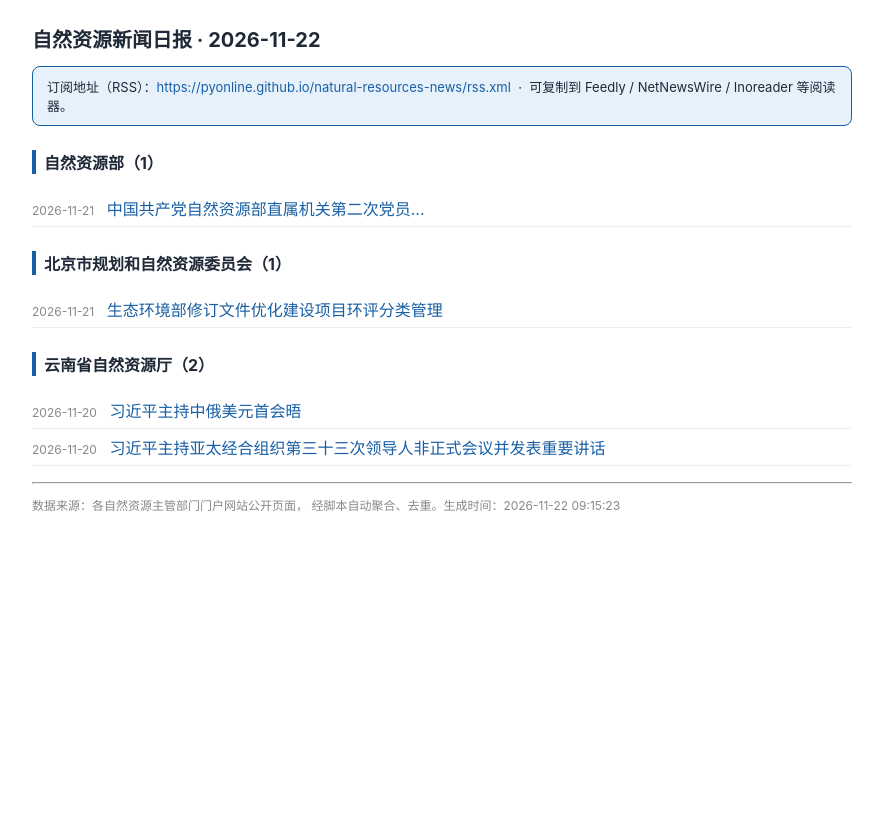
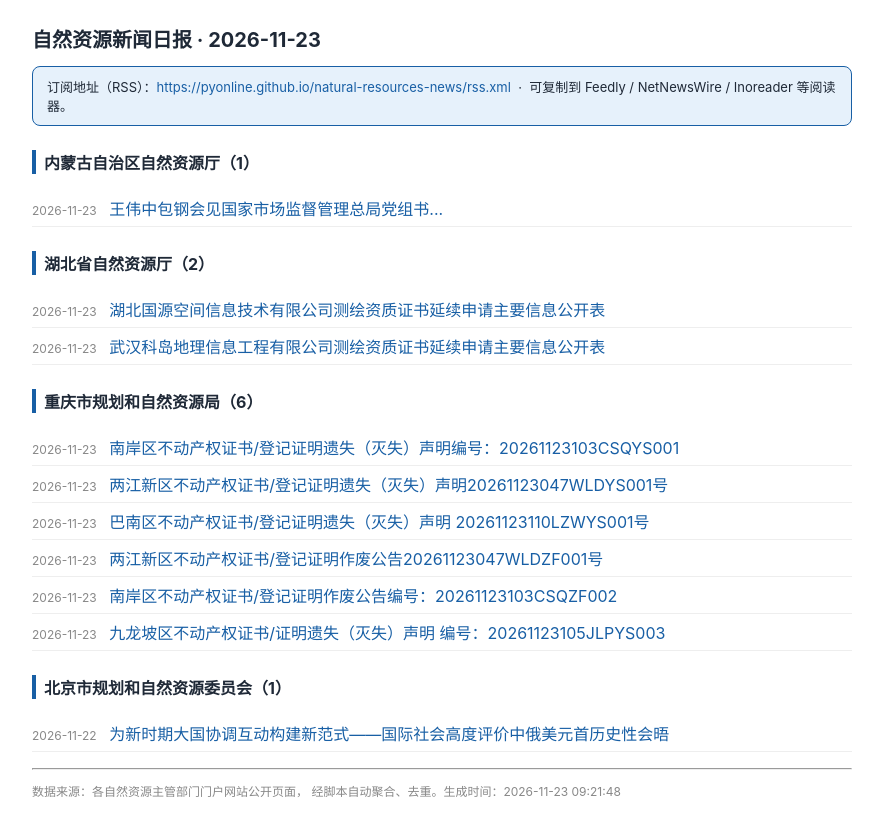
Before and after one commit to pyonline/natural-resources-news, a plain HTML site: page index.html in a window 1280 px wide. Shown: the whole page, without its empty margins (198-1081 px from the left). Before the commit the page ends 800 px from the top, so only its background shows below. Drawn offline with Linux system fonts and the light colour scheme.

Commit message:
update index.html 2026-11-23

```diff
--- a/index.html
+++ b/index.html
@@ -3,7 +3,7 @@
 <head>
 <meta charset="utf-8">
 <meta name="viewport" content="width=device-width, initial-scale=1">
-<title>自然资源新闻日报 · 2026-11-22</title>
+<title>自然资源新闻日报 · 2026-11-23</title>
 <style>
   body { font-family: -apple-system, "PingFang SC", "Microsoft YaHei", sans-serif;
          max-width: 820px; margin: 24px auto; padding: 0 16px; color: #1f2937; }
@@ -21,24 +21,33 @@
 </style>
 </head>
 <body>
-  <h1>自然资源新闻日报 · 2026-11-22</h1>
+  <h1>自然资源新闻日报 · 2026-11-23</h1>
   <div class="sub">订阅地址（RSS）：<a href="https://pyonline.github.io/natural-resources-news/rss.xml">https://pyonline.github.io/natural-resources-news/rss.xml</a>
     &nbsp;·&nbsp; 可复制到 Feedly / NetNewsWire / Inoreader 等阅读器。</div>
-      <h2>自然资源部（1）</h2>
+      <h2>内蒙古自治区自然资源厅（1）</h2>
       <ul>
-        <li><span class="date">2026-11-21</span> <a href="https://www.mnr.gov.cn/dt/ywbb/202611/t20261121_2943020.html">中国共产党自然资源部直属机关第二次党员...</a></li>
+        <li><span class="date">2026-11-23</span> <a href="https://zrzy.nmg.gov.cn/xwdt/zzqyw/202611/t20261123_2980898.html">王伟中包钢会见国家市场监督管理总局党组书...</a></li>
+      </ul>
+      <h2>湖北省自然资源厅（2）</h2>
+      <ul>
+        <li><span class="date">2026-11-23</span> <a href="http://zrzyt.hubei.gov.cn/fbjd/zhengce/qtzdgkwj/202611/t20261123_6132128.shtml">湖北国源空间信息技术有限公司测绘资质证书延续申请主要信息公开表</a></li>
+        <li><span class="date">2026-11-23</span> <a href="http://zrzyt.hubei.gov.cn/fbjd/zhengce/qtzdgkwj/202611/t20261123_6132087.shtml">武汉科岛地理信息工程有限公司测绘资质证书延续申请主要信息公开表</a></li>
+      </ul>
+      <h2>重庆市规划和自然资源局（6）</h2>
+      <ul>
+        <li><span class="date">2026-11-23</span> <a href="https://ghzrzyj.cq.gov.cn/zwgk_186/fdzdgknr/gggs/bdcdjgg/202611/t20261123_16459467.html">南岸区不动产权证书/登记证明遗失（灭失）声明编号：20261123103CSQYS001</a></li>
+        <li><span class="date">2026-11-23</span> <a href="https://ghzrzyj.cq.gov.cn/zwgk_186/fdzdgknr/gggs/bdcdjgg/202611/t20261123_16459458.html">两江新区不动产权证书/登记证明遗失（灭失）声明20261123047WLDYS001号</a></li>
+        <li><span class="date">2026-11-23</span> <a href="https://ghzrzyj.cq.gov.cn/zwgk_186/fdzdgknr/gggs/bdcdjgg/202611/t20261123_16459453.html">巴南区不动产权证书/登记证明遗失（灭失）声明 20261123110LZWYS001号</a></li>
+        <li><span class="date">2026-11-23</span> <a href="https://ghzrzyj.cq.gov.cn/zwgk_186/fdzdgknr/gggs/bdcdjgg/202611/t20261123_16459450.html">两江新区不动产权证书/登记证明作废公告20261123047WLDZF001号</a></li>
+        <li><span class="date">2026-11-23</span> <a href="https://ghzrzyj.cq.gov.cn/zwgk_186/fdzdgknr/gggs/bdcdjgg/202611/t20261123_16459449.html">南岸区不动产权证书/登记证明作废公告编号：20261123103CSQZF002</a></li>
+        <li><span class="date">2026-11-23</span> <a href="https://ghzrzyj.cq.gov.cn/zwgk_186/fdzdgknr/gggs/bdcdjgg/202611/t20261123_16459445.html">九龙坡区不动产权证书/证明遗失（灭失）声明 编号：20261123105JLPYS003</a></li>
       </ul>
       <h2>北京市规划和自然资源委员会（1）</h2>
       <ul>
-        <li><span class="date">2026-11-21</span> <a href="https://ghzrzyw.beijing.gov.cn/shouyexinxi/zwyw/202611/t20261121_4954946.html">生态环境部修订文件优化建设项目环评分类管理</a></li>
-      </ul>
-      <h2>云南省自然资源厅（2）</h2>
-      <ul>
-        <li><span class="date">2026-11-20</span> <a href="https://dnr.yn.gov.cn/tt/202611/t20261120_4385896.html">习近平主持中俄美元首会晤</a></li>
-        <li><span class="date">2026-11-20</span> <a href="https://dnr.yn.gov.cn/tt/202611/t20261120_4385895.html">习近平主持亚太经合组织第三十三次领导人非正式会议并发表重要讲话</a></li>
+        <li><span class="date">2026-11-22</span> <a href="https://ghzrzyw.beijing.gov.cn/shouyexinxi/zwyw/202611/t20261122_4955058.html">为新时期大国协调互动构建新范式——国际社会高度评价中俄美元首历史性会晤</a></li>
       </ul>
   <hr>
   <p style="color:#888;font-size:12px">数据来源：各自然资源主管部门门户网站公开页面，
-  经脚本自动聚合、去重。生成时间：2026-11-22 09:15:23</p>
+  经脚本自动聚合、去重。生成时间：2026-11-23 09:21:48</p>
 </body>
 </html>
```
